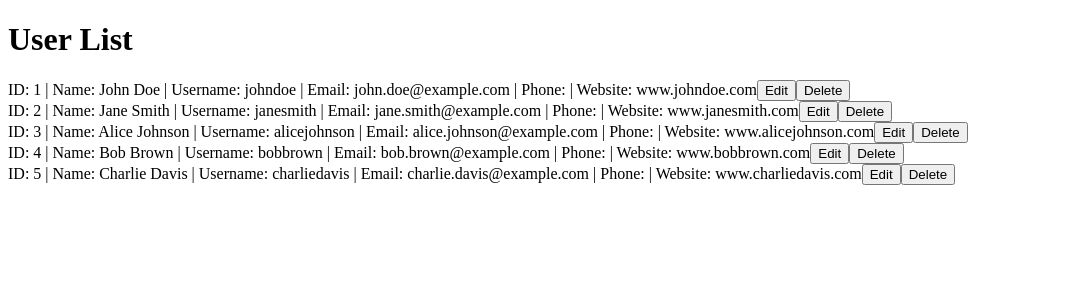
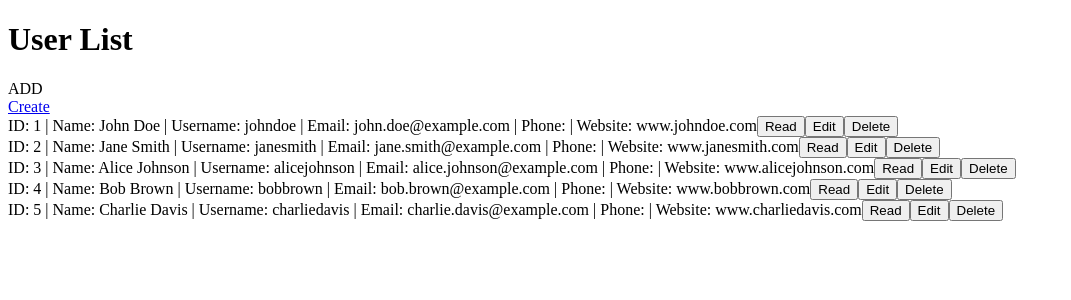
Before and after one commit to Sanalemba991/CURD-FullStack, a React (Vite) app: page / in a window 1280 px wide. Shown: the top 300 px of the page, without its empty margins (0-1071 px from the left). Built offline with nearby package versions, Linux system fonts and the light colour scheme; data requests are answered from the project's data file.

Commit message:
Create Lnk Addes

```diff
--- a/src/Home.jsx
+++ b/src/Home.jsx
@@ -1,5 +1,6 @@
 import axios from 'axios';
 import React, { useEffect, useState } from 'react';
+import { Link } from 'react-router-dom';
 
 function Home() {
   const [data, setData] = useState([]);
@@ -23,10 +24,13 @@
     <>
       <div>
         <h1>User List</h1>
+        <div>ADD</div>
+        <Link to="/create">Create</Link>
         {error && <p>{error}</p>}
         {data.map(user => (
           <div key={user.id}>
             ID: {user.id} | Name: {user.name} | Username: {user.username} | Email: {user.email} | Phone: {user.phone} | Website: {user.website}
+            <button>Read</button>
             <button>Edit</button>
             <button>Delete</button>
 
```
